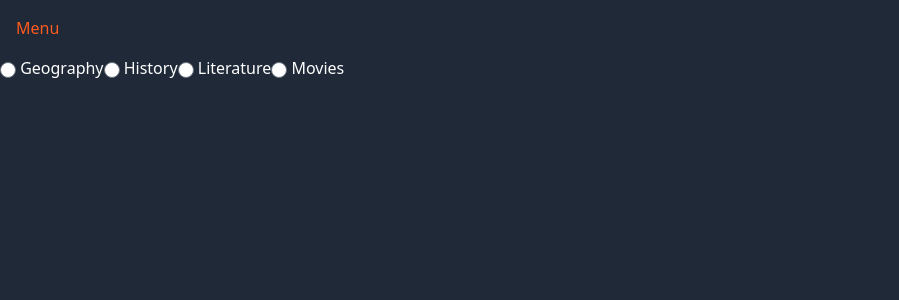
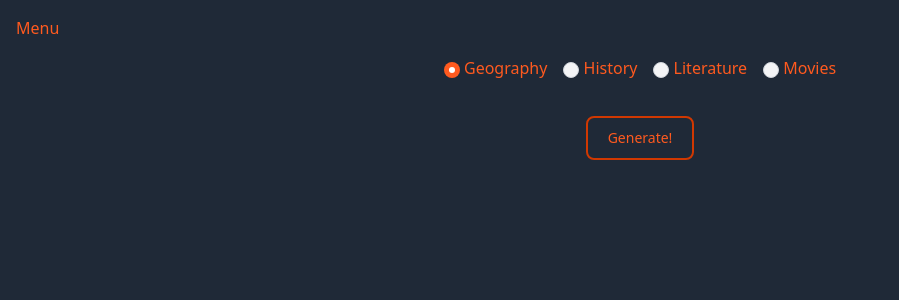
Before and after one commit to KrisztinaBrczan/Quiz_app, a React (Vite) app: page /play-quiz in a window 1280 px wide. Shown: the top 300 px of the page, without its empty margins (0-899 px from the left). Built offline with nearby package versions, Linux system fonts and the light colour scheme; no server answers.

Commit message:
implement quiz question retrieval and random selection for gameplay

```diff
--- a/src/routes/PlayQuiz.jsx
+++ b/src/routes/PlayQuiz.jsx
@@ -1,24 +1,87 @@
+import { useState } from "react";
 import Header from "../Components/Header";
+import readQuiz from "../Services/readQuiz";
 
 export default function PlayQuiz() {
+  const [gameCategory, setGameCategory] = useState("Geography");
+  const [gameQuestions, setGameQuestions] = useState([]);
+  const [isLoading, setIsLoading] = useState(false);
+
+  async function handleGenerateGame(e) {
+    e.preventDefault();
+    setIsLoading(true);
+
+    try {
+      let questions = await readQuiz(gameCategory);
+      let randomQuestions = questions
+        .sort(() => Math.random() - 0.5)
+        .slice(0, 10);
+      setGameQuestions(randomQuestions);
+    } catch (error) {
+      console.log(error);
+    }
+
+    setIsLoading(false);
+  }
+  console.log(gameQuestions);
+
   return (
     <>
       <Header />
-      <div className="choose-category">
+      <div className=" text-orange-500 flex justify-center gap-4">
         <label>
-          <input type="radio" name="quiz-category" value="geography" />{" "}
+          <input
+            className="w-4 h-4 text-orange-500 bg-gray-100 border-gray-300 focus:ring-orange-500 dark:focus:ring-orange-600 dark:ring-offset-gray-800 focus:ring-2 dark:bg-gray-700 dark:border-gray-600"
+            type="radio"
+            name="quiz-category"
+            value="Geography"
+            checked={gameCategory === "Geography"}
+            onChange={(e) => setGameCategory(e.target.value)}
+          />{" "}
           Geography
         </label>
         <label>
-          <input type="radio" name="quiz-category" value="history" /> History
+          <input
+            className="w-4 h-4 text-orange-500 bg-gray-100 border-gray-300 focus:ring-orange-500 dark:focus:ring-orange-600 dark:ring-offset-gray-800 focus:ring-2 dark:bg-gray-700 dark:border-gray-600"
+            type="radio"
+            name="quiz-category"
+            value="History"
+            checked={gameCategory === "History"}
+            onChange={(e) => setGameCategory(e.target.value)}
+          />{" "}
+          History
         </label>
         <label>
-          <input type="radio" name="quiz-category" value="literature" />{" "}
+          <input
+            className="w-4 h-4 text-orange-500 bg-gray-100 border-gray-300 focus:ring-orange-500 dark:focus:ring-orange-600 dark:ring-offset-gray-800 focus:ring-2 dark:bg-gray-700 dark:border-gray-600"
+            type="radio"
+            name="quiz-category"
+            value="Literature"
+            checked={gameCategory === "Literature"}
+            onChange={(e) => setGameCategory(e.target.value)}
+          />{" "}
           Literature
         </label>
         <label>
-          <input type="radio" name="quiz-category" value="movies" /> Movies
+          <input
+            className="w-4 h-4 text-orange-500 bg-gray-100 border-gray-300 focus:ring-orange-500 dark:focus:ring-orange-600 dark:ring-offset-gray-800 focus:ring-2 dark:bg-gray-700 dark:border-gray-600"
+            type="radio"
+            name="quiz-category"
+            value="Movies"
+            checked={gameCategory === "Movies"}
+            onChange={(e) => setGameCategory(e.target.value)}
+          />{" "}
+          Movies
         </label>
+      </div>
+      <div className="flex justify-center mt-9">
+        <button
+          onClick={handleGenerateGame}
+          disabled={isLoading}
+          className="text-orange-500 border-2 border-orange-600 hover:text-orange-600 font-medium rounded-lg text-sm w-full sm:w-auto px-5 py-2.5 text-center dark:focus:border-orange-500"
+        >
+          {isLoading ? "Please wait..." : "Generate!"}
+        </button>
       </div>
     </>
   );
```
